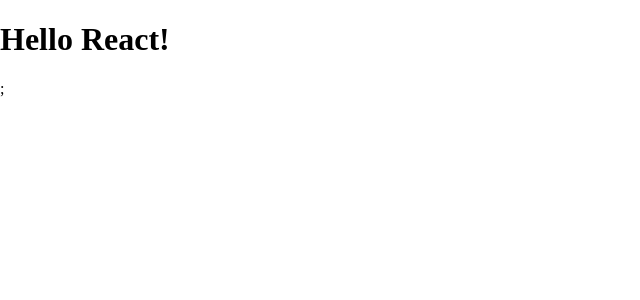
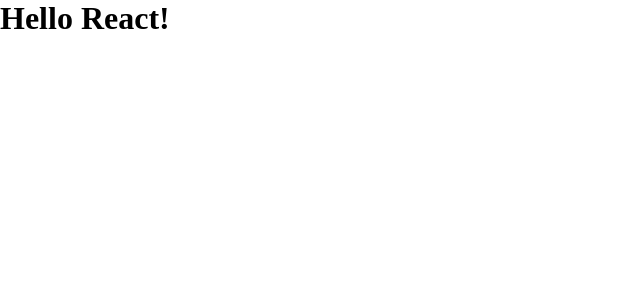
Before and after one commit to tminus0ne/react-typescript-template, a React app: page / in a window 1280 px wide. Shown: the top 300 px of the page, without its empty margins (0-640 px from the left). Built offline with nearby package versions, Linux system fonts and the light colour scheme.

Commit message:
fix styles & declarations

```diff
--- a/src/App.tsx
+++ b/src/App.tsx
@@ -5,7 +5,7 @@ import './styles.css';
 const App = () => {
   return (
     <>
-      <h1>Hello React!</h1>;
+      <h1>Hello React!</h1>
     </>
   );
 };
--- a/src/declarations.d.ts
+++ b/src/declarations.d.ts
@@ -1,2 +1,5 @@
 declare module '*.jpeg';
+declare module '*.jpg';
+declare module '*.png';
+declare module '*.gif';
 declare module '*.svg';
--- a/src/styles.css
+++ b/src/styles.css
@@ -1,7 +1,4 @@
 * {
   box-sizing: border-box;
-}
-
-body {
   margin: 0;
 }
--- a/tsconfig.json
+++ b/tsconfig.json
@@ -14,5 +14,6 @@
     "resolveJsonModule": true,
     "allowJs": true
   },
-  "include": ["src/**/*"]
+  "include": ["src/**/*"],
+  "exclude": ["dist", "build", "node_modules"]
 }
```
Also changed, not shown: 1 other file (tests, documents, lock files or other folders).
